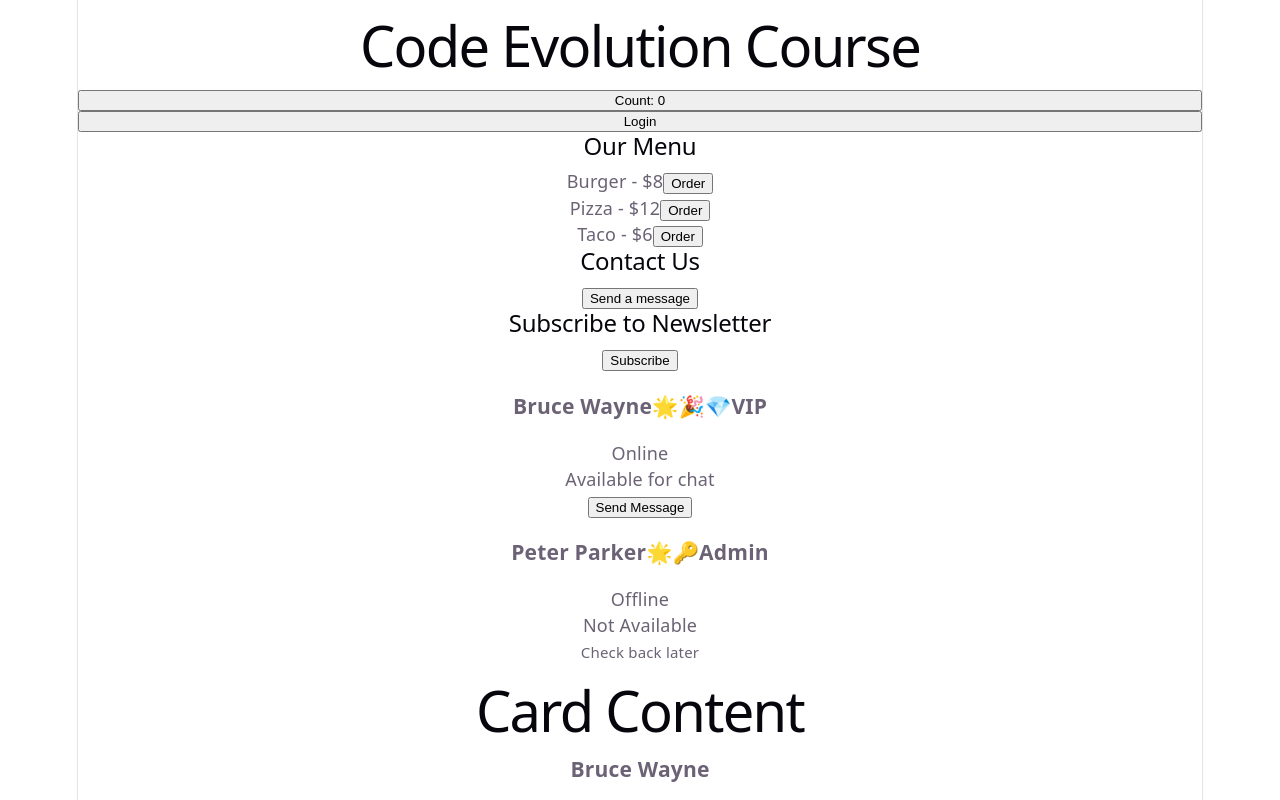
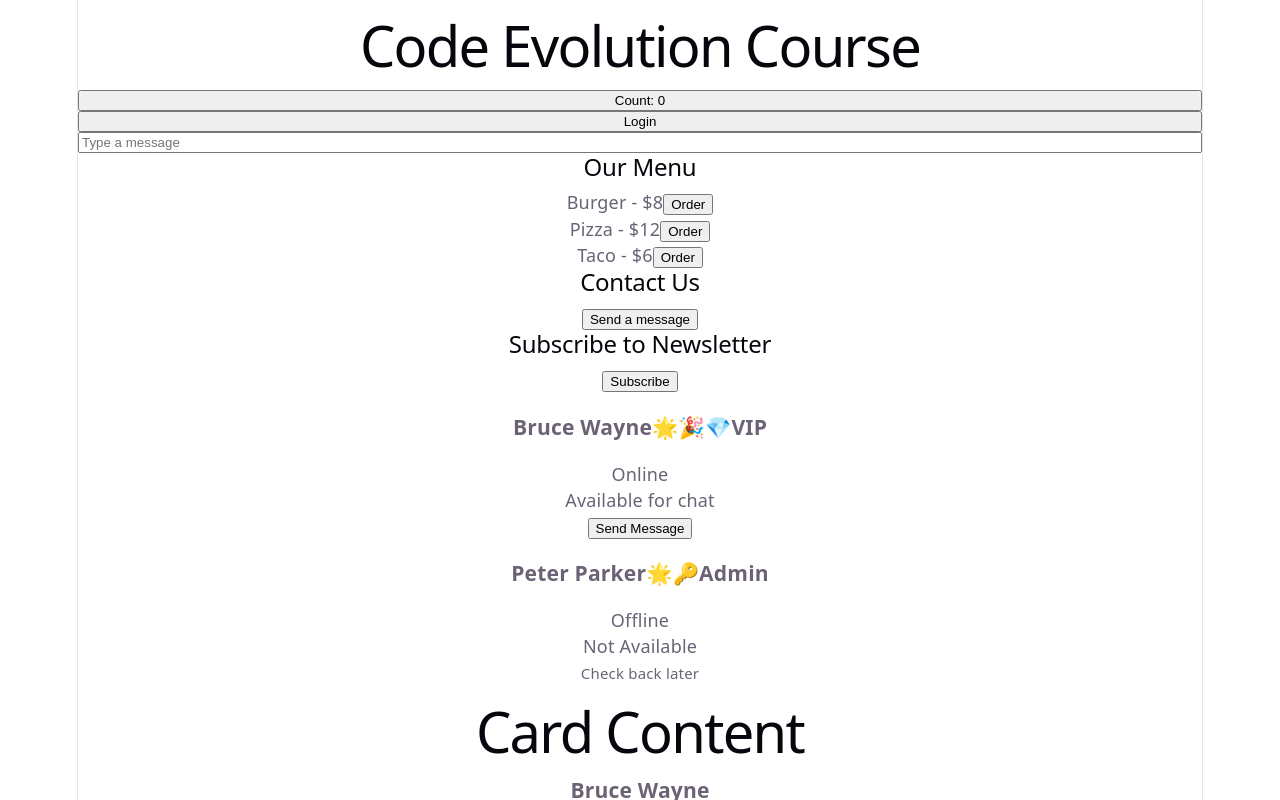
Before and after one commit to thedrishtigupta/React-codevolution, a React (Vite) app: page / in a window 1280 px wide. Shown: the top 800 px of the page. Built offline with nearby package versions, Linux system fonts and the light colour scheme.

Commit message:
Learned to handle message input using useState hook

```diff
--- a/src/LoginCard.jsx
+++ b/src/LoginCard.jsx
@@ -2,13 +2,22 @@ import { useState } from "react";
 
 export const LoginCard = () => {
     const [isLoggedIn, setLogin] = useState(false);
+    const [message, setMessage] = useState("");
+
+    const handleChange = (event) => {
+        setMessage(event.target.value);
+    }
 
     const handleLogin = () => {
         setLogin(!isLoggedIn);
     }
     return (
+        <>
         <button onClick={handleLogin}>
         {isLoggedIn? "Logout" : "Login"}
         </button>
+        <input type="text" placeholder="Type a message" value={message} onChange={handleChange}/>
+        <p>{message}</p>
+        </>
     );
 };
```
